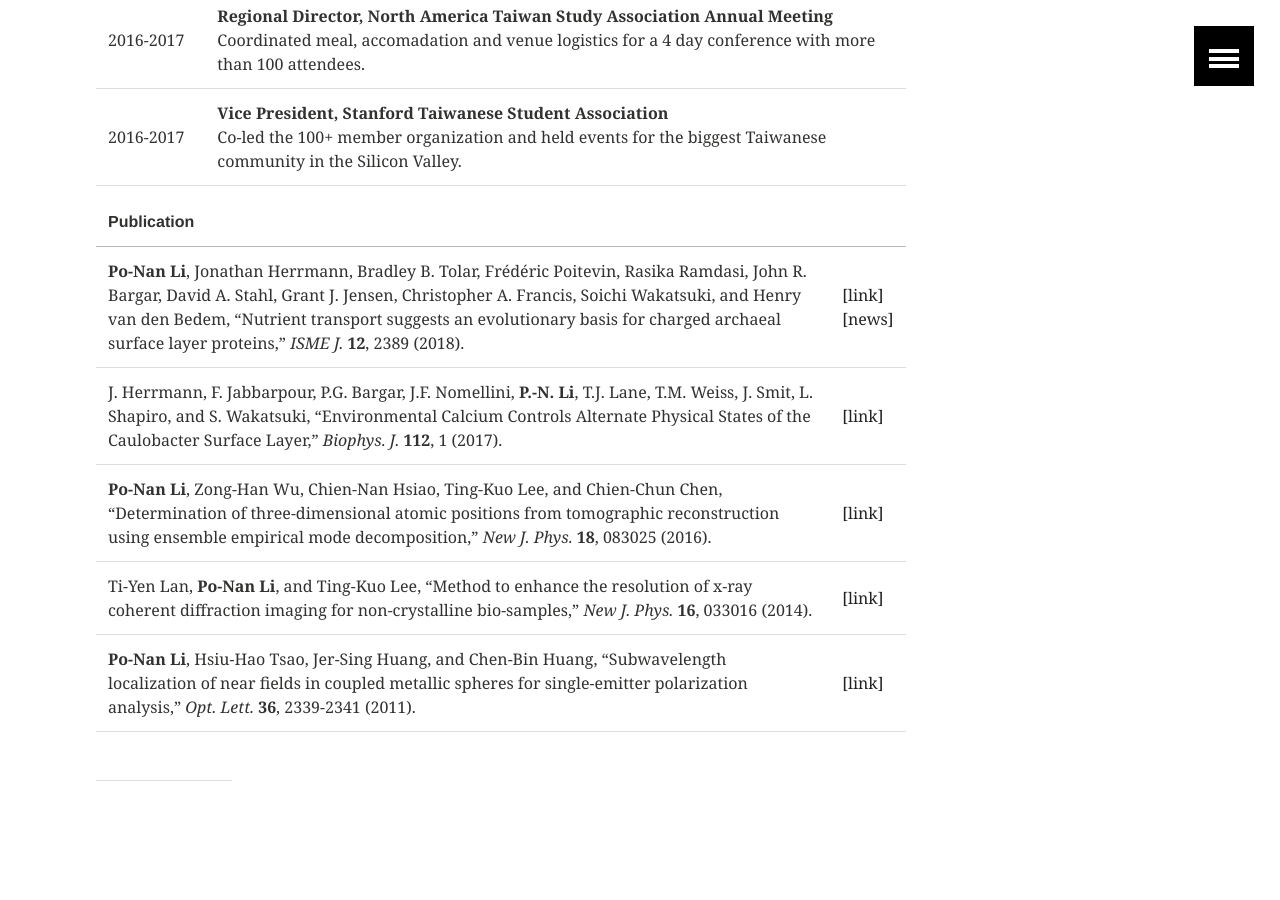
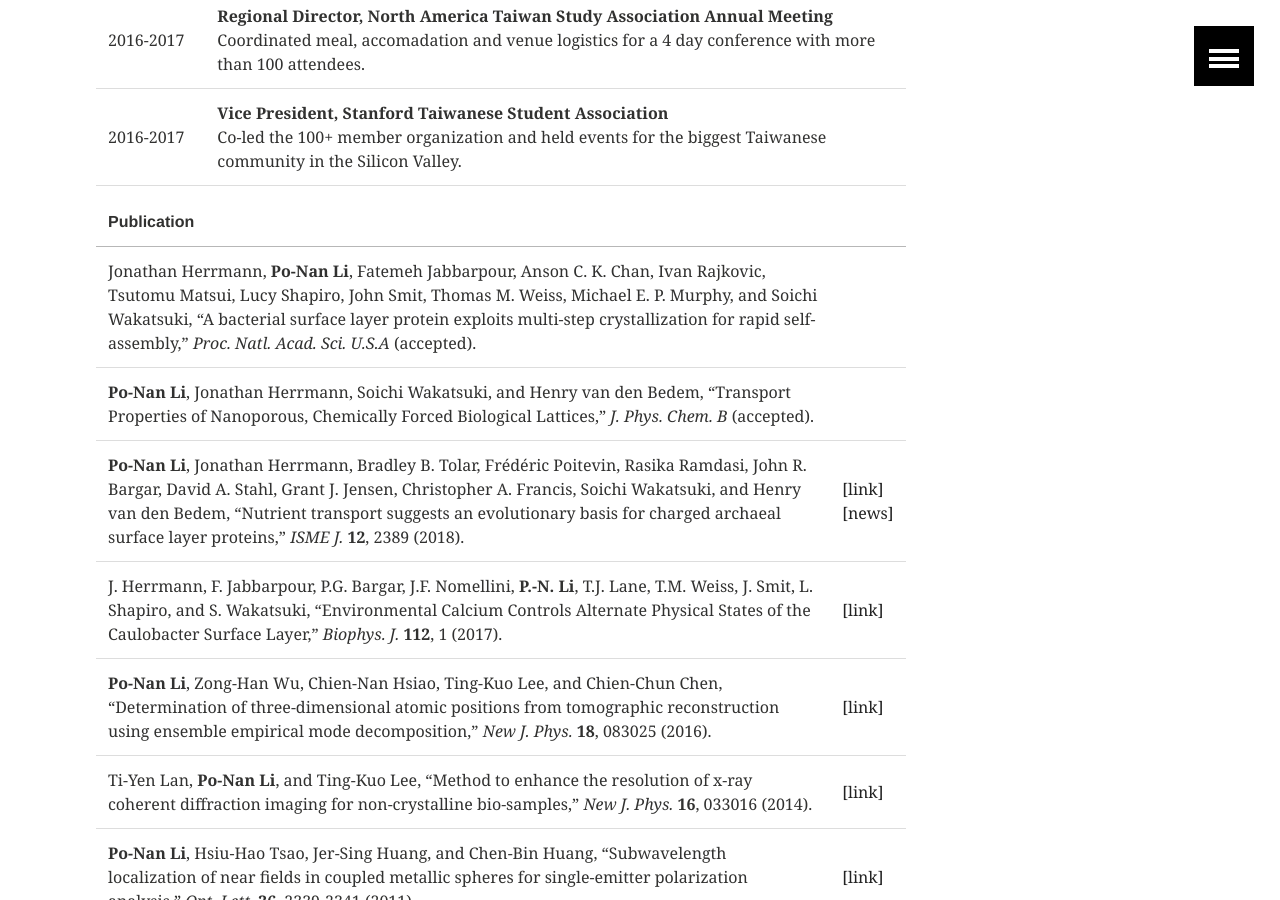
Before and after one commit to leeneil/leeneil.github.io.new, a Jekyll site: the page built from cv.md, in a window 1280 px wide and 900 px high, scrolled down 1933 px. Built offline with Jekyll 4.4.1, drawn with Linux system fonts in a browser that asks for light colours.

Commit message:
update publication

```diff
--- a/cv.md
+++ b/cv.md
@@ -168,6 +168,18 @@ image:
       <th> </th>
     </tr></thead>
     <tr>
+      <td>Jonathan Herrmann, <strong>Po-Nan Li</strong>, Fatemeh Jabbarpour, Anson C. K. Chan, Ivan Rajkovic, Tsutomu Matsui, Lucy Shapiro, John Smit, Thomas M. Weiss, Michael E. P. Murphy, and Soichi Wakatsuki, “A bacterial surface layer protein exploits multi-step crystallization for rapid self-assembly,” <em>Proc. Natl. Acad. Sci. U.S.A</em> (accepted).
+      </td>
+      <td>
+      </td>
+    </tr>
+    <tr>
+      <td><strong>Po-Nan Li</strong>, Jonathan Herrmann, Soichi Wakatsuki, and Henry van den Bedem, “Transport Properties of Nanoporous, Chemically Forced Biological Lattices,” <em>J. Phys. Chem. B</em> (accepted).
+      </td>
+      <td>
+      </td>
+    </tr>
+    <tr>
       <td><strong>Po-Nan Li</strong>, Jonathan Herrmann, Bradley B. Tolar, Frédéric Poitevin, Rasika Ramdasi, John R. Bargar, David A. Stahl, Grant J. Jensen, Christopher A. Francis, Soichi Wakatsuki, and Henry van den Bedem, “Nutrient transport suggests an evolutionary basis for charged archaeal surface layer proteins,” <em>ISME J.</em> <strong>12</strong>, 2389 (2018).
       </td>
       <td><a href="https://www.nature.com/articles/s41396-018-0191-0" target="_blank">[link]</a>
```
Also changed, not shown: assets/favicon.ico (added).
